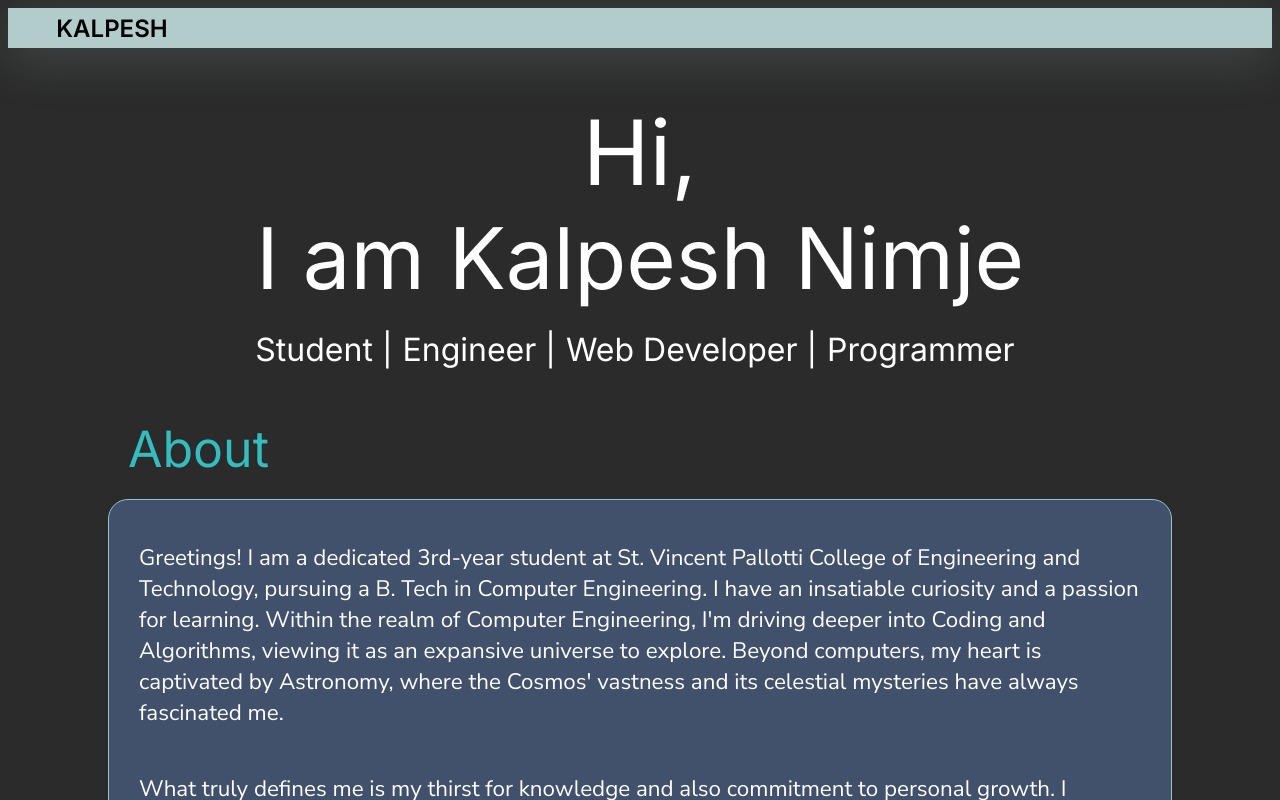
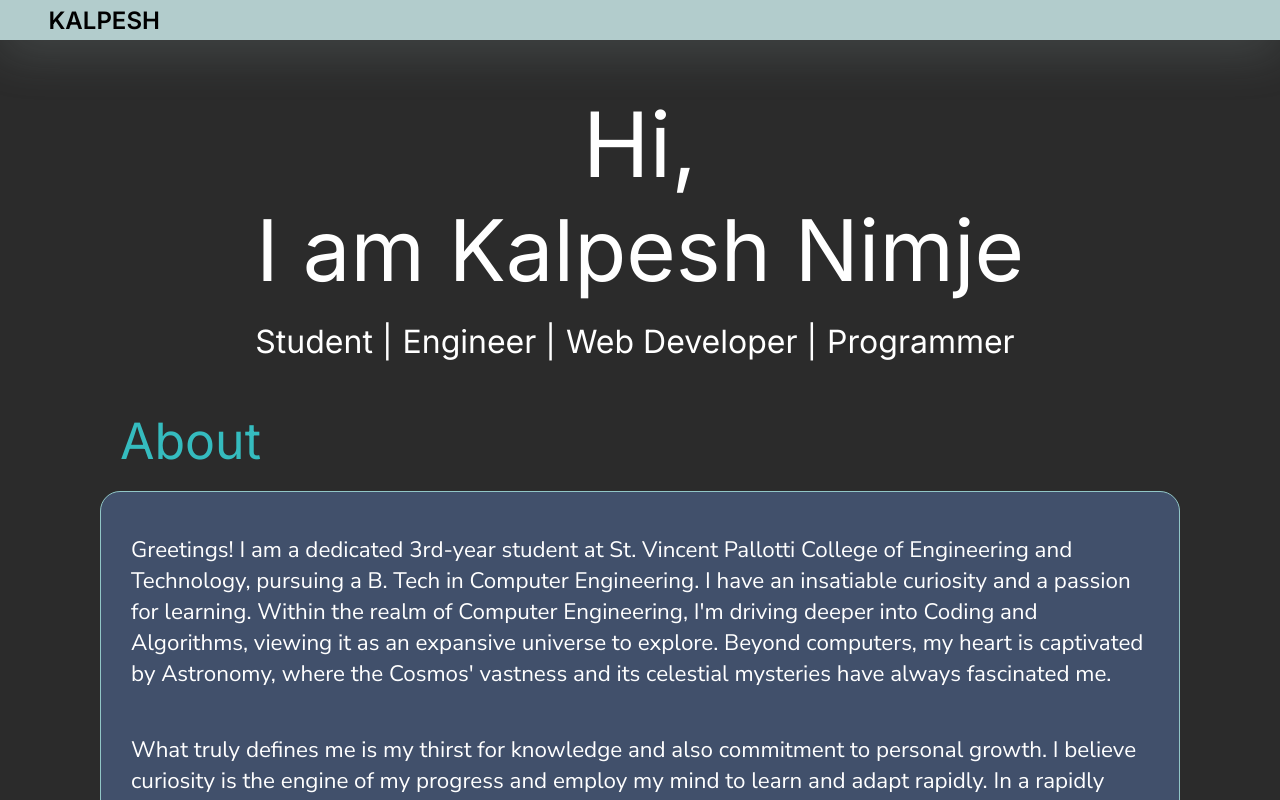
Before and after one commit to Kalp22/Portfolio, a Next.js app: page / in a window 1280 px wide. Shown: the top 800 px of the page. Built offline with nearby package versions, Linux system fonts and the light colour scheme.

Commit message:
Margin=0

```diff
--- a/src/app/globals.css
+++ b/src/app/globals.css
@@ -13,6 +13,8 @@ body {
     background-color: var(--bgcolor1);
     scroll-behavior: smooth;
     font-family: 'Hind', sans-serif;
+    padding: 0px;
+    margin: 0px;
 }
 
 .unselectable {
```
